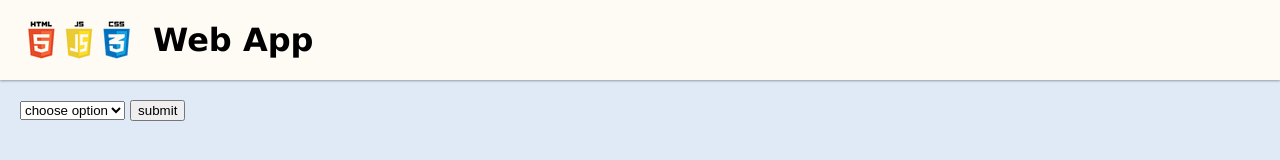
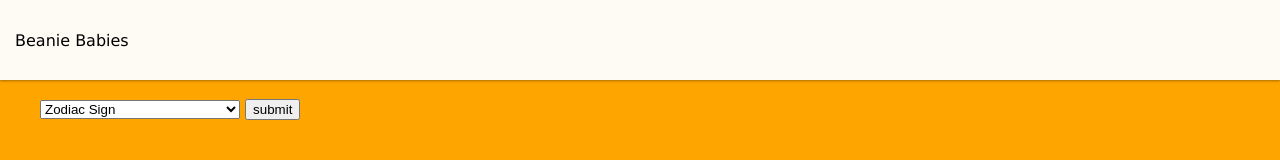
Before and after one commit to alejandro-r-lopez/DATABASE-SEARCH, a plain HTML site: page index.html in a window 1280 px wide. Drawn offline with nearby package versions, Linux system fonts and the light colour scheme.

Commit message:
styled draft

```diff
--- a/app.js
+++ b/app.js
@@ -15,9 +15,9 @@ import { getBeanieBabies, getBeanieZodiac } from './fetch-utils.js';
 const choiceInput = document.querySelector('.choice-input');
 const submitButton = document.querySelector('.submit-button');
 const beanieBabiesSection = document.querySelector('.beanie-babies-section');
+const form = document.querySelector('form');
 
 let beanieBabies = [];
-let zodiacSigns = [];
 
 window.addEventListener('load', async () => {
     const beanies = await getBeanieBabies();
@@ -43,21 +43,26 @@ function renderBeanieBabies() {
 
     for (let beanie of beanieBabies) {
         const beanieBabyEl = document.createElement('div');
+        const beanieBabyTitle = document.createElement('h3');
         const beanieBabyInfo = document.createElement('p');
         const beanieBabyImage = document.createElement('img');
-        beanieBabyInfo.textContent = `${beanie.title}`;
+        beanieBabyTitle.textContent = `${beanie.title}`;
+        beanieBabyInfo.textContent = `My name is ${beanie.title} and my  birthday is ${beanie.birthday} which makes me a ${beanie.astroSign}!`;
+
         beanieBabyImage.src = beanie.image;
 
         beanieBabyEl.classList.add('beanie-style');
         beanieBabyImage.classList.add('beanie-image');
 
-        beanieBabyEl.append(beanieBabyInfo, beanieBabyImage);
+        beanieBabyEl.append(beanieBabyTitle, beanieBabyInfo, beanieBabyImage);
 
         beanieBabiesSection.append(beanieBabyEl);
     }
 }
 
-submitButton.addEventListener('click', async () => {
+form.addEventListener('submit', async (e) => {
+    e.preventDefault();
+
     const beaniesZodiac = await getBeanieBabies(choiceInput.value);
 
     beanieBabies = beaniesZodiac;
--- a/fetch-utils.js
+++ b/fetch-utils.js
@@ -9,7 +9,7 @@ export async function getBeanieBabies(userChoice) {
         let { data, error } = await client
             .from('beanie_babies')
             .select('*')
-            .eq('astroSign', userChoice)
+            .ilike('astroSign', userChoice)
             .limit(100);
         return data;
     }
--- a/index.html
+++ b/index.html
@@ -28,17 +28,15 @@
     </head>
 
     <body>
-        <header>
-            <img class="logo" src="assets/html_css_js.png" alt="logo" />
-            <h1>Web App</h1>
-        </header>
-
         <main>
             <section>
-                <select class="choice-input">
-                    <option>choose option</option>
-                </select>
-                <button class="submit-button">submit</button>
+                <header>Beanie Babies</header>
+                <form>
+                    <select class="choice-input">
+                        <option>Zodiac Sign</option>
+                    </select>
+                    <button class="submit-button">submit</button>
+                </form>
             </section>
 
             <section class="beanie-babies-section"></section>
--- a/styles/global.css
+++ b/styles/global.css
@@ -1,5 +1,5 @@
 :root {
-    --background: rgb(224, 234, 247);
+    --background: orange;
     --header-background: rgb(254, 251, 245);
     --primary-font: Corbel, 'Lucida Grande', 'Lucida Sans Unicode', 'Lucida Sans', 'DejaVu Sans',
         'Bitstream Vera Sans', 'Liberation Sans', Verdana, 'Verdana Ref', sans-serif;
@@ -30,23 +30,34 @@ header .logo {
     height: 100%;
 }
 
-main {
+.beanie-style {
+    width: 600px;
+    height: 160px;
+    background-color: rgb(255, 255, 255);
+    display: grid;
+    margin: 20px;
+    border-radius: 20px;
+    position: relative;
+    text-align: left;
     padding: 20px;
 }
 
-.beanie-style {
-    width: 480px;
-    height: 160px;
-    background-color: orange;
-    display: flex;
-    justify-content: space-between;
-    flex-wrap: wrap;
-    margin: 10px;
-    border-radius: 20px;
-    text-indent: 16px;
+.beanie-image {
+    width: 140px;
+    height: 140px;
+    position: absolute;
+    left: 430px;
+    top: 10px;
+    border-radius: 10px;
 }
 
-.beanie-image {
-    width: 160px;
-    height: 160px;
+.choice-input {
+    width: 200px;
+    margin-left: 40px;
+    margin-top: 20px;
 }
+
+p {
+    width: 400px;
+    padding-left: 20px;
+}
```
